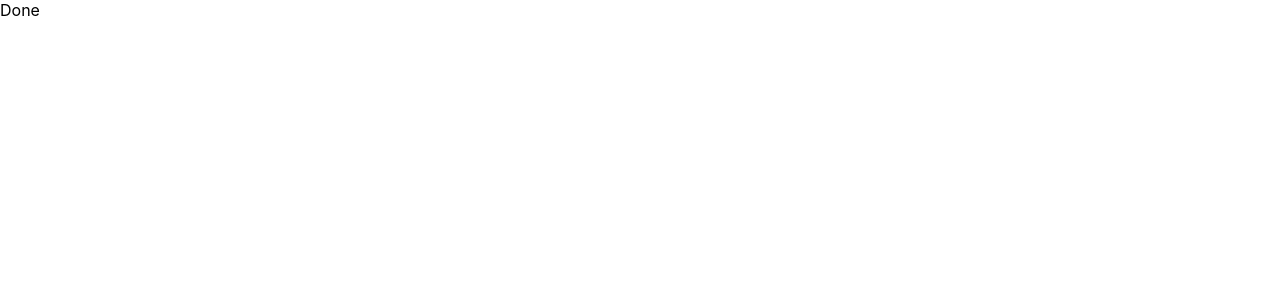
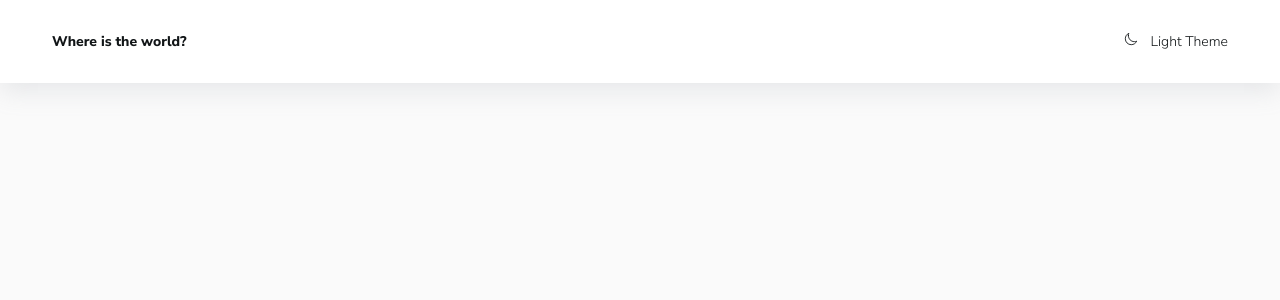
Before and after one commit to AlekseiBestuzhev/countries, a React (Create React App) app: page / in a window 1280 px wide. Shown: the top 300 px of the page. Built offline with nearby package versions, Linux system fonts and the light colour scheme.

Commit message:
feat: theme switching in header

```diff
--- a/src/app/App.tsx
+++ b/src/app/App.tsx
@@ -1,7 +1,9 @@
+import { Header } from "components/Header";
+
 export const App = () => {
 	return (
 		<>
-			Done
+			<Header />
 		</>
 	);
 }
--- /dev/null
+++ b/src/components/Container.tsx
@@ -0,0 +1,7 @@
+import styled from 'styled-components'
+
+export const Container = styled.div`
+	max-width: 1240px;
+	margin: 0 auto;
+	padding: 0 2rem;
+`
--- /dev/null
+++ b/src/components/Header.tsx
@@ -0,0 +1,53 @@
+import styled from 'styled-components';
+import { Container } from 'components/Container';
+import { IoMoon, IoMoonOutline } from "react-icons/io5";
+import { useEffect, useState } from 'react';
+
+const HeaderEl = styled.header`
+	background-color: var(--colors-ui-base);
+	box-shadow: var(--shadow);`;
+
+const Wrapper = styled.div`
+	display: flex;
+	justify-content: space-between;
+	align-items: center;
+	padding: 2rem 0;
+	color: var(--colors-text);`;
+
+const Title = styled.a.attrs({ href: '/' })`
+	font-weight: var(--fw-bold);`;
+
+const ThemeSwitcher = styled.div`
+	cursor: pointer;
+	text-transform: capitalize;`;
+
+export const Header = () => {
+
+	const [theme, setTheme] = useState<'light' | 'dark'>('light');
+
+	const switchTheme = () => {
+		setTheme(theme === 'light' ? 'dark' : 'light')
+	};
+
+	useEffect(() => {
+		document.body.setAttribute('data-theme', theme)
+	}, [theme]);
+
+	return (
+		<HeaderEl>
+			<Container>
+				<Wrapper>
+					<Title>Where is the world?</Title>
+					<ThemeSwitcher onClick={switchTheme}>
+						{
+							theme === 'light'
+								? <IoMoonOutline />
+								: <IoMoon />
+						}
+						<span style={{ marginLeft: '0.75rem' }}>{theme} Theme</span>
+					</ThemeSwitcher>
+				</Wrapper>
+			</Container>
+		</HeaderEl>
+	);
+}
--- a/src/index.css
+++ b/src/index.css
@@ -1,13 +1,49 @@
-body {
+@import url('https://fonts.googleapis.com/css2?family=Nunito+Sans:wght@300;600;800&display=swap');
+
+* {
 	margin: 0;
-	font-family: -apple-system, BlinkMacSystemFont, 'Segoe UI', 'Roboto', 'Oxygen',
-		'Ubuntu', 'Cantarell', 'Fira Sans', 'Droid Sans', 'Helvetica Neue',
-		sans-serif;
-	-webkit-font-smoothing: antialiased;
-	-moz-osx-font-smoothing: grayscale;
+	padding: 0;
+	box-sizing: border-box;
 }
 
-code {
-	font-family: source-code-pro, Menlo, Monaco, Consolas, 'Courier New',
-		monospace;
+:root {
+	/* typography */
+	--family: 'Nunito Sans', sans-serif;
+	--fs-sm: 14px;
+	--fs-md: 16px;
+	--fw-light: 300;
+	--fw-norm: 600;
+	--fw-bold: 800;
+
+	/* other */
+	--rad: 0.5rem;
 }
+
+body[data-theme='dark'] {
+	--colors-text: hsl(0, 0%, 100%);
+	--colors-bg: hsl(207, 26%, 17%);
+	--colors-ui-base: hsl(209, 23%, 22%);
+
+	--shadow: rgba(245, 245, 245, 0.2) 0 0 8px;
+}
+
+body[data-theme='light'] {
+	--colors-text: hsl(200, 15%, 8%);
+	--colors-bg: hsl(0, 0%, 98%);
+	--colors-ui-base: hsl(0, 0%, 100%);
+
+	--shadow: rgba(149, 157, 165, 0.2) 0px 8px 24px;
+}
+
+body {
+	font-family: var(--family);
+	color: var(--colors-text);
+	background-color: var(--colors-bg);
+	font-size: var(--fs-sm);
+	font-weight: var(--fw-light);
+}
+
+a {
+	color: inherit;
+	text-decoration: none;
+}
```
Also changed, not shown: package.json (+13 -8 lines), 1 other file (tests, documents, lock files or other folders).
